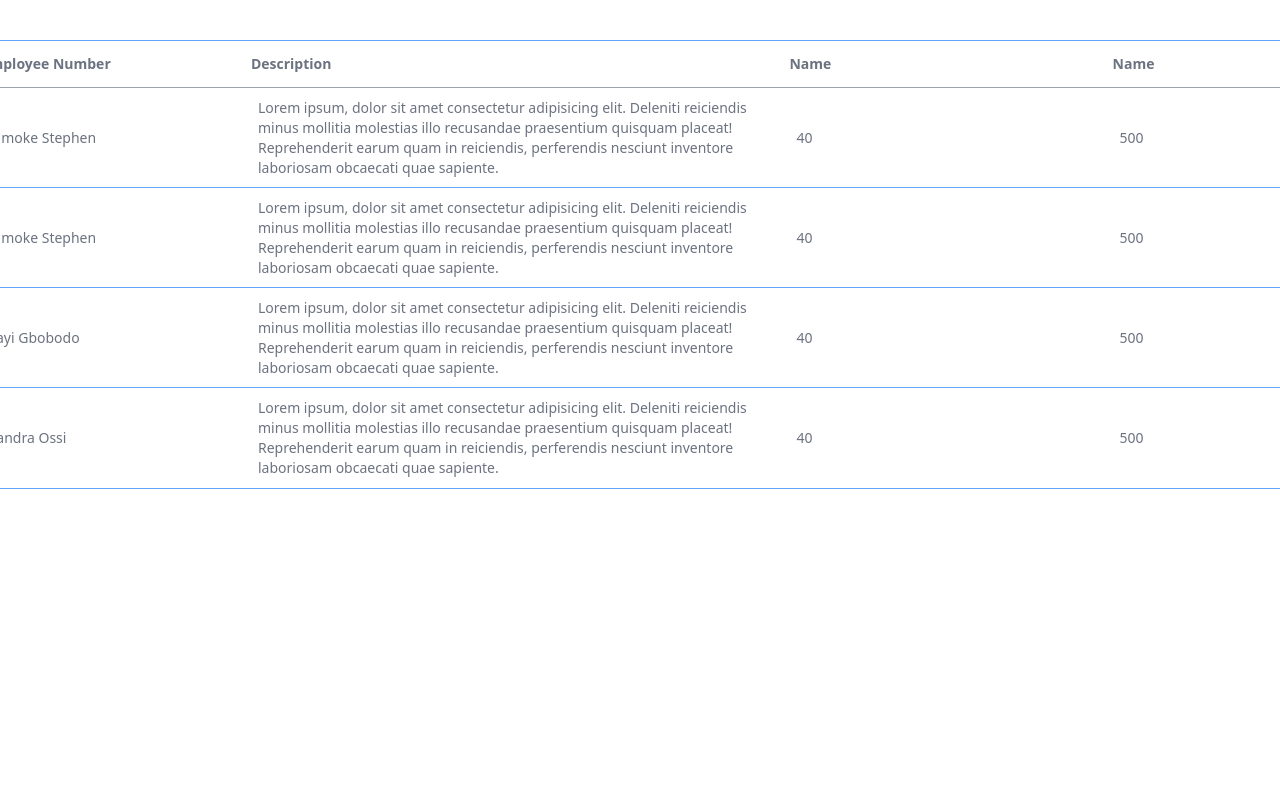
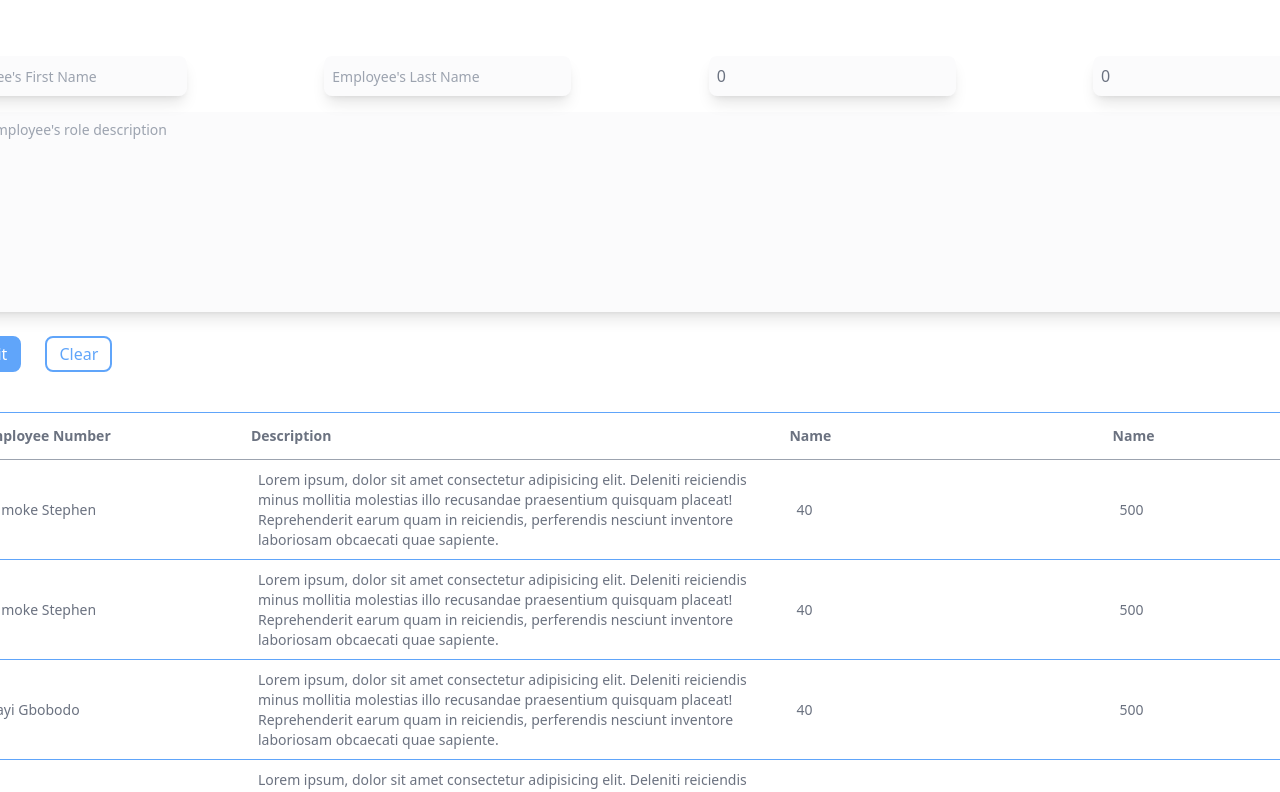
Before and after one commit to Josephenoch/data-grid, a React (Create React App) app in the folder client/: page / in a window 1280 px wide. Shown: the top 792 px of the page. Built offline with nearby package versions, Linux system fonts and the light colour scheme.

Commit message:
:rocket: frontend completely

```diff
--- a/client/src/App.tsx
+++ b/client/src/App.tsx
@@ -1,19 +1,32 @@
 import React,{FC, useState} from 'react';
 import DataGrid from './components/DataGrid';
 import "./index.css"
-import fakeData from './fakeData';
+import fakeData, { emptyData } from './fakeData';
 import { data } from './interfaces';
+import DataEntry from './components/DataEntry';
 
 const App:FC= ()=>  {
-  const [width, setWidth] = useState<number>(1400);
+
+  //state variables
+  const [width, setWidth] = useState<number>(1400)
   const [data, setData] = useState<data[]>(fakeData)
-  const editData = (id:number, newValue:data) =>{
+  const [id,setId] = useState<number|null>(null)
+  const [inputData, setInputData] = useState<data>(emptyData)
+
+  // function for editing data
+  const handleData = (newData:data) =>{
     setData(prevData=>{
-      const newData = [...prevData]
-      newData[id] = newValue
-      return [...newData]
+      const oldData = [...prevData]
+      if(id || id===0){
+        oldData[id] = {...newData}
+        return [...oldData]
+      }
+      oldData.push({...newData})
+      return [...oldData]
     })
   }
+
+  // function for deleting data
   const deleteData =  (id:number) =>{
     setData(prevState=>{
       const newData = [...prevState]
@@ -21,18 +34,35 @@ const App:FC= ()=>  {
       return [...newData]
     })
   }
+
+  // js for smooth scrolll
+  window.scroll({
+    top: 0,
+    left: 0,
+    behavior: 'smooth'
+  });
+
+  // tailwind css classes
   const styles={
     width:`min-w-[${width}]`
   }
   return (
     <div className="flex min-w-full justify-center text-gray-500">
-      <div className={`${styles.width} flex-col flex justify-center mt-10`}>
+      <a href="top" className="hidden">Hi</a>
+      <div className={`${styles.width} flex-col flex justify-center mt-10 space-y-10`}>
+        <DataEntry
+          handleData={handleData}
+          inputData={inputData}
+          setInputData={setInputData}
+        />
         <DataGrid
           data = {data}
           width = {width}
           setWidth = {setWidth}
-          editData = {editData}
           deleteData = {deleteData}
+          setId={setId}
+          handleData={handleData}
+          setInputData = {setInputData}
         />
       </div>
     </div>
--- /dev/null
+++ b/client/src/components/Button.tsx
@@ -0,0 +1,18 @@
+import React, { FC } from 'react'
+
+interface Props{
+    name:string|number,
+    secondary?:boolean,
+    [x:string]:any
+}
+
+const Button:FC<Props> = ({name, secondary, ...rest}) => {
+  const styles = {
+    btnType:secondary?"text-blue-400 hover:bg-blue-400 hover:text-white":"bg-blue-400 text-white"
+  }
+  return (
+    <button {...rest} className={`text-blue ${styles.btnType} border-2 py-1 px-3 rounded-lg border-blue-400 hover:scale-105 active:scale-90 transition-all duration-200 ease-linear`}>{name}</button>
+  )
+}
+
+export default Button
--- /dev/null
+++ b/client/src/components/DataEntry.tsx
@@ -0,0 +1,51 @@
+import React, { FC, useRef, ChangeEvent, Dispatch, SetStateAction } from 'react'
+import Input from './Input'
+import Button from './Button'
+import { data } from '../interfaces'
+import { emptyData } from '../fakeData'
+
+interface Props{
+    handleData(newValue:data, id?:number):void,
+    inputData:data,
+    setInputData:Dispatch<SetStateAction<data>>
+}
+
+const DataEntry:FC<Props> = ({handleData, inputData, setInputData}) => {
+
+  const formRef = useRef<HTMLFormElement|null>(null)
+  const handleChange = (e:ChangeEvent)=>{
+    const value = (e.target as HTMLInputElement).value
+    const name = (e.target as HTMLInputElement).name
+    setInputData(prevState=>{
+        return {...prevState, [name]:value}
+    })
+
+  }
+  const handleSubmit = (e:SubmitEvent)=>{
+    e.preventDefault()
+    if((formRef.current as HTMLFormElement).checkValidity()){
+       handleData(inputData)
+       setInputData(emptyData)
+    }
+  }
+  return (
+    <form ref={formRef} className="w-full flex flex-col">
+        <div className="w-full flex justify-between py-4 ">
+            <Input required width={35} value={inputData.fName} placeholder="Employee's First Name" type="text" name="fName" onChange={(e:ChangeEvent)=>handleChange(e)}/>
+            <Input required width={35} value={inputData.lName} placeholder="Employee's Last Name" type="text" name="lName" onChange={(e:ChangeEvent)=>handleChange(e)}/>
+            <Input required width={12} value={inputData.age} placeholder="Employee's Age" name="age" type="number" onChange={(e:ChangeEvent)=>handleChange(e)}/>
+            <Input required width={12} value={inputData.pay} placeholder="Employee's Pay" name="pay" type="number" onChange={(e:ChangeEvent)=>handleChange(e)}/>
+        </div>
+
+       <textarea required name="description" placeholder="Enter employee's role description" className="h-[200px] placeholder:text-sm focus:outline-none focus:ring-1 shadow-lg rounded-lg p-2 bg-gray-300/10 resize-none" value={inputData.description} onChange={(e:ChangeEvent)=>handleChange(e)}></textarea>
+       <div className="mt-6 space-x-6">
+        <Button name="Submit" type="submit"onClick={(e:SubmitEvent)=>handleSubmit(e)}/>
+        <Button name="Clear" type="submit" secondary/>
+
+       </div>
+
+    </form>
+  )
+}
+
+export default DataEntry
--- a/client/src/components/DataGrid.tsx
+++ b/client/src/components/DataGrid.tsx
@@ -8,12 +8,14 @@ interface Props{
     data:data[],
     width:number,
     setWidth:Dispatch<SetStateAction<number>>,
-    editData(id:number, newValue:data):void,
-    deleteData(id:number):void
+    deleteData(id:number):void,
+    setId:Dispatch<SetStateAction<number|null>>
+    handleData(newValue:data, id?:number):void,
+    setInputData:Dispatch<SetStateAction<data>>
 
 }
 
-const DataGrid:FC<Props> = ({data, width, setWidth, editData, deleteData}) => {
+const DataGrid:FC<Props> = ({data, width, setWidth, handleData, setInputData, setId, deleteData}) => {
   const styles = {
     noData:data.length<1&&"items-center justify-center"
   }
@@ -22,13 +24,16 @@ const DataGrid:FC<Props> = ({data, width, setWidth, editData, deleteData}) => {
         <DataHead/>
         {data.map((datum,index,arr)=>
             <DataRow
-                key={index}
-                id={index}
-                data={datum}
-                last={index===arr.length-1}
-                width={width}
-                setWidth={setWidth}
-                deleteData={deleteData}
+                key = {index}
+                id = {index}
+                data = {datum}
+                last = {index === arr.length-1}
+                width = {width}
+                setWidth = {setWidth}
+                deleteData = {deleteData}
+                setId = {setId}
+                handleData = {handleData}
+                setInputData = {setInputData}
             />
         )}
         {
--- a/client/src/components/DataHead.tsx
+++ b/client/src/components/DataHead.tsx
@@ -1,6 +1,6 @@
-import React from 'react'
+import React, { FC } from 'react'
 
-const DataHead = () => {
+const DataHead:FC = () => {
   return (
     <tr className='flex text-sm p-3 justify-between border-b-[1px] border-b-gray-400 w-full'>
         <th className="w-5 h-5 text-center my-auto text-xs inline-block rounded-full border-[1px] border-blue-500 mr-2">N</th>
--- /dev/null
+++ b/client/src/components/Input.tsx
@@ -0,0 +1,17 @@
+import React, { FC } from 'react'
+
+interface Props{
+    width:number,
+    [x:string]:any,
+}
+
+const Input:FC<Props> = ({width, ...rest}) => {
+  const styles = {
+    width:`w-[${width}%]`
+  }
+  return (
+    <input {...rest} className={`${styles.width} placeholder:text-sm focus:outline-none focus:ring-1 shadow-lg rounded-lg p-2 bg-gray-300/10`} />
+  )
+}
+
+export default Input
--- a/client/src/fakeData.tsx
+++ b/client/src/fakeData.tsx
@@ -2,28 +2,56 @@ import { data } from "./interfaces"
 
 const fakeData:data[] = [
     {
-        name:"Jumoke Stephen",
+        fName:"Jumoke",
+        lName:"Stephen",
         description:"Lorem ipsum, dolor sit amet consectetur adipisicing elit. Deleniti reiciendis minus mollitia molestias illo recusandae praesentium quisquam placeat! Reprehenderit earum quam in reiciendis, perferendis nesciunt inventore laboriosam obcaecati quae sapiente.",
         age:40,
         pay:500
 
     },
     {
-        name:"Jumoke Stephen",
+        fName:"Jumoke",
+        lName:"Stephen",
         description:"Lorem ipsum, dolor sit amet consectetur adipisicing elit. Deleniti reiciendis minus mollitia molestias illo recusandae praesentium quisquam placeat! Reprehenderit earum quam in reiciendis, perferendis nesciunt inventore laboriosam obcaecati quae sapiente.",
         age:40,
         pay:500
 
     },
     {
-        name:"Fayi Gbobodo",
+        fName:"Fayi",
+        lName:"Gbobodo",
         description:"Lorem ipsum, dolor sit amet consectetur adipisicing elit. Deleniti reiciendis minus mollitia molestias illo recusandae praesentium quisquam placeat! Reprehenderit earum quam in reiciendis, perferendis nesciunt inventore laboriosam obcaecati quae sapiente.",
         age:40,
         pay:500
 
     },
     {
-        name:"Sandra Ossi",
+        fName:"Sandra",
+        lName:"Ossi",
+        description:"Lorem ipsum, dolor sit amet consectetur adipisicing elit. Deleniti reiciendis minus mollitia molestias illo recusandae praesentium quisquam placeat! Reprehenderit earum quam in reiciendis, perferendis nesciunt inventore laboriosam obcaecati quae sapiente.",
+        age:40,
+        pay:500
+
+    },
+    {
+        fName:"Sandra",
+        lName:"Ossi",
+        description:"Lorem ipsum, dolor sit amet consectetur adipisicing elit. Deleniti reiciendis minus mollitia molestias illo recusandae praesentium quisquam placeat! Reprehenderit earum quam in reiciendis, perferendis nesciunt inventore laboriosam obcaecati quae sapiente.",
+        age:40,
+        pay:500
+
+    },
+    {
+        fName:"Sandra",
+        lName:"Ossi",
+        description:"Lorem ipsum, dolor sit amet consectetur adipisicing elit. Deleniti reiciendis minus mollitia molestias illo recusandae praesentium quisquam placeat! Reprehenderit earum quam in reiciendis, perferendis nesciunt inventore laboriosam obcaecati quae sapiente.",
+        age:40,
+        pay:500
+
+    },
+    {
+        fName:"Sandra",
+        lName:"Ossi",
         description:"Lorem ipsum, dolor sit amet consectetur adipisicing elit. Deleniti reiciendis minus mollitia molestias illo recusandae praesentium quisquam placeat! Reprehenderit earum quam in reiciendis, perferendis nesciunt inventore laboriosam obcaecati quae sapiente.",
         age:40,
         pay:500
@@ -31,6 +59,12 @@ const fakeData:data[] = [
     }
 ]
 
-
+export const emptyData:data = {
+    fName:"",
+    lName:"",
+    description:"",
+    age:0,
+    pay:0
+}
 
 export default fakeData
--- a/client/src/index.css
+++ b/client/src/index.css
@@ -1,3 +1,7 @@
 @tailwind base;
 @tailwind components;
 @tailwind utilities;
+
+html{
+    scroll-behavior: smooth;
+}
--- a/client/src/interfaces.tsx
+++ b/client/src/interfaces.tsx
@@ -1,5 +1,6 @@
 export interface data{
-    name:string,
+    fName:string,
+    lName:string,
     description:string,
     age:number,
     pay:number
```
Also changed, not shown: client/src/components/DataRow.tsx (+24 -6 lines).
